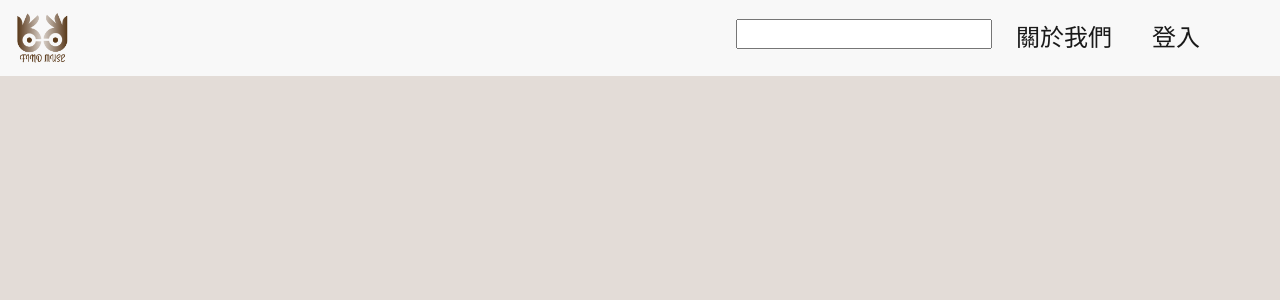
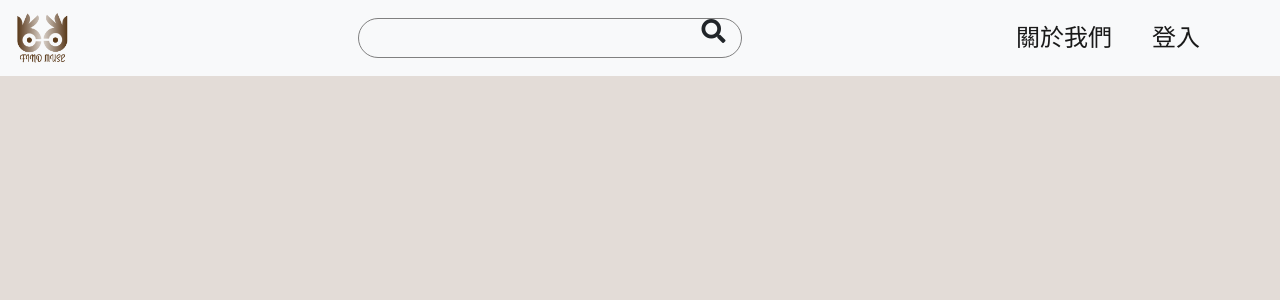
Before and after one commit to jimmyliaoviva/MuseumDjango, a Django app: page /test/ in a window 1280 px wide. Shown: the top 300 px of the page. Run offline with Django 3.2, Linux system fonts and the light colour scheme; some libraries are stand-ins or nearby versions.

Commit message:
update nav

```diff
--- a/static/css/master.css
+++ b/static/css/master.css
@@ -5,3 +5,19 @@
 body {
     background-color: #E3DCD7;
 }
+
+.searchBtn {
+    text-align: right;
+    height: 2.5em;
+    width: 30vw;
+    /*background-color: #0f6674;*/
+    border: grey solid 1px;
+    border-radius: 999em;
+    padding-right: 1em;
+    vertical-align: middle;
+    /*font-size: 1em;*/
+}
+
+.fa-search {
+    font-size: 1.5em;
+}
--- a/templates/index.html
+++ b/templates/index.html
@@ -2,7 +2,7 @@
 
 {% block css %}
     {% load static %}
-    <link rel="stylesheet" type="text/css" href="{% static "css/all.min.css" %}">
+
     <link rel="stylesheet" type="text/css" href="{% static "css/index.css" %}">
 {% endblock %}
 
--- a/templates/master.html
+++ b/templates/master.html
@@ -5,6 +5,7 @@
     {% load static %}
     <link rel="stylesheet" href="{% static "css/bootstrap.min.css" %}">
     <link rel="stylesheet" href="{% static "css/master.css" %}">
+    <link rel="stylesheet" type="text/css" href="{% static "css/all.min.css" %}">
     {% block css %} {% endblock %}
     <meta charset="UTF-8">
     <title>
@@ -13,26 +14,25 @@
 </head>
 <body>
 {% block navbar %}
-    <nav class="navbar navbar-expand-lg navbar-light" style="background-color: #F8F8F8">
+    <nav class="navbar navbar-light navbar-expand-md bg-light justify-content-md-center justify-content-start"
+         style="background-color: #F8F8F8">
         <a class="navbar-brand" href="#"><img src="/static/img/logo.png" alt=""></a>
         <button class="navbar-toggler" type="button" data-toggle="collapse" data-target="#navbarSupportedContent"
                 aria-controls="navbarSupportedContent" aria-expanded="false" aria-label="Toggle navigation">
             <span class="navbar-toggler-icon"></span>
         </button>
 
-        <div class="collapse navbar-collapse flex-column" id="navbarSupportedContent">
-            <ul class="navbar-nav ml-auto ">
-{#                <li class="nav-item mr-4 mt-2">#}
-{#                    <a class="navbar-brand" href=""><h4></h4></a>#}
-{#                </li>#}
-{#                <li class="nav-item mr-4 mt-2">#}
-{#                    <a class="navbar-brand" href=""><h4></h4></a>#}
-{#                </li>#}
-                <li class="nav-item mr-4 mt-2" style="margin:auto">
-                    <form action="">
-                        <input type="text" >
-                    </form>
+
+        <div class="navbar-collapse collapse justify-content-between align-items-center w-100" id="collapsingNavbar2">
+            <ul class="navbar-nav mx-auto text-md-center text-left">
+                <li class="nav-item ">
+                    <div class="searchBtn">
+                        <i class="fas fa-search"></i>
+                    </div>
                 </li>
+            </ul>
+
+            <ul class="nav navbar-nav flex-row justify-content-md-center justify-content-start flex-nowrap">
                 <li class="nav-item mr-4 mt-2">
                     <a class="navbar-brand" href="#"><h4>關於我們</h4></a>
                 </li>
```
